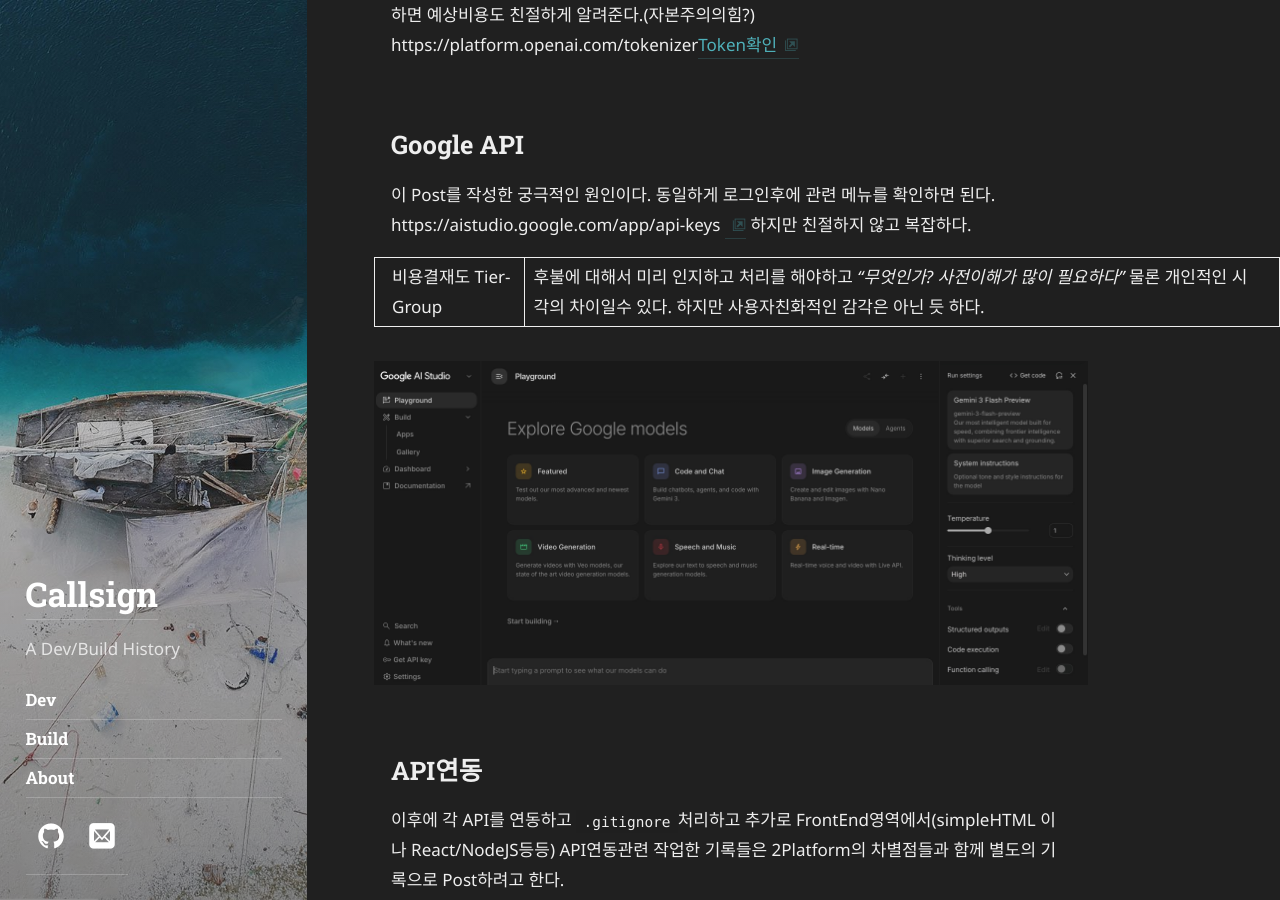
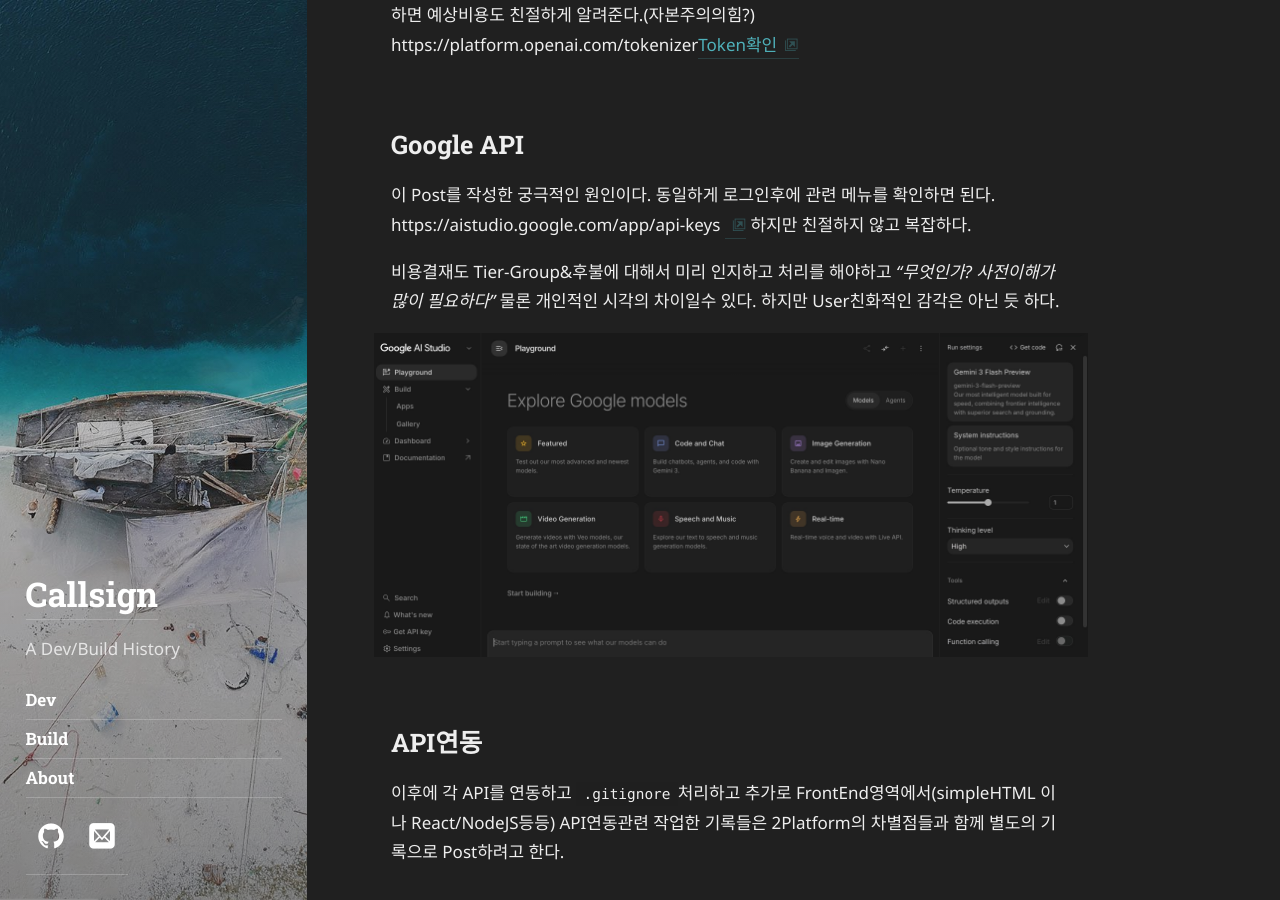
Before and after one commit to callsign88/callsign88.github.io, a Jekyll site: the page built from _posts/2025-11-17-hydejacks-new-design.md, in a window 1280 px wide and 900 px high, scrolled down 1032 px. Built offline with Jekyll 4.4.1, drawn with Linux system fonts in a browser that asks for light colours; some web fonts are replaced.

Commit message:
Update: Final polish on Google API billing terminology

```diff
--- a/_posts/2025-11-17-hydejacks-new-design.md
+++ b/_posts/2025-11-17-hydejacks-new-design.md
@@ -26,7 +26,7 @@
 이 Post를 작성한 궁극적인 원인이다. 동일하게 로그인후에 관련 메뉴를 확인하면 된다. https://aistudio.google.com/app/api-keys <a href="https://aistudio.google.com/"></a> 하지만 친절하지 않고 복잡하다.
 
 
-비용결재도 Tier-Group|후불에 대해서 미리 인지하고 처리를 해야하고 *"무엇인가? 사전이해가 많이 필요하다"* 물론 개인적인 시각의 차이일수 있다. 하지만 사용자친화적인 감각은 아닌 듯 하다.
+비용결재도 Tier-Group&후불에 대해서 미리 인지하고 처리를 해야하고 *"무엇인가? 사전이해가 많이 필요하다"* 물론 개인적인 시각의 차이일수 있다. 하지만 User친화적인 감각은 아닌 듯 하다.
 
 ![Hydejack's background image]({{ site.baseurl }}/assets/img/studio.jpg){:.lead}
 
```
